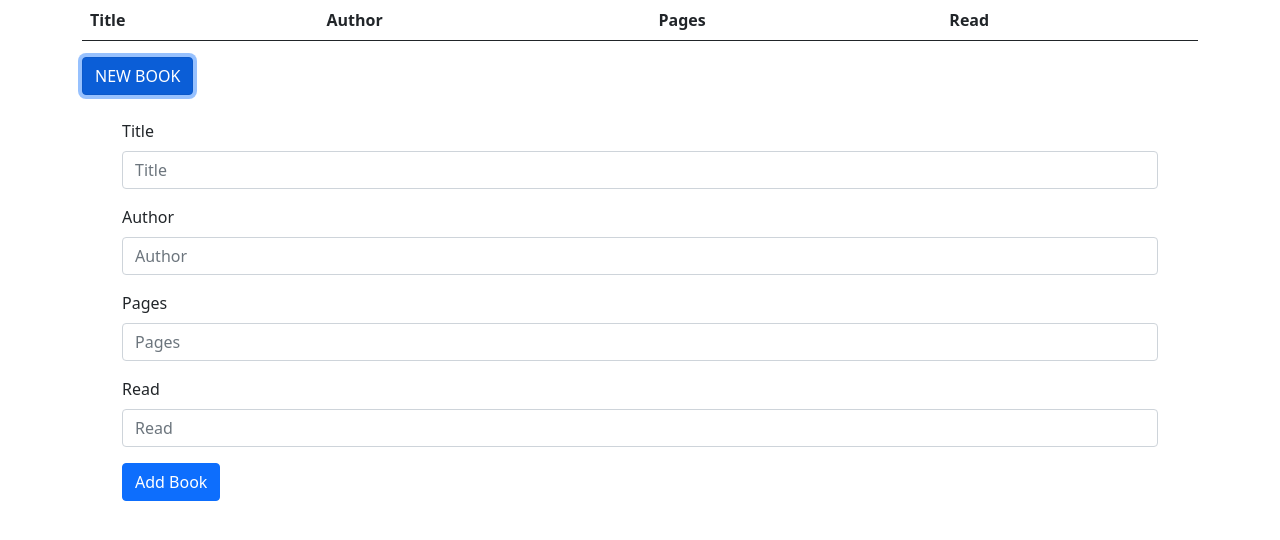
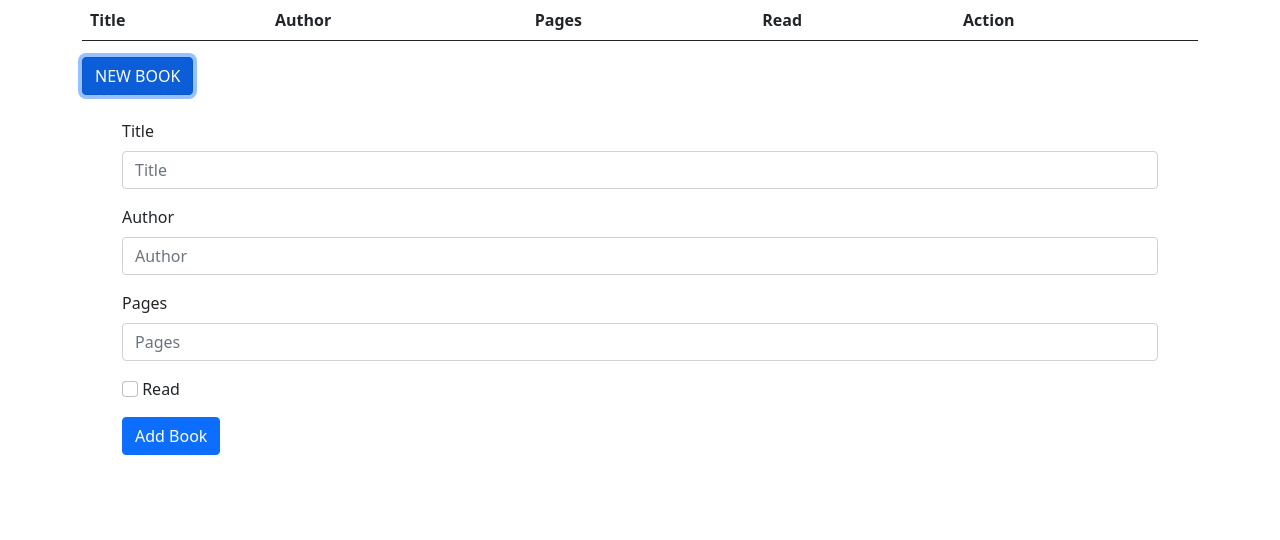
Before and after one commit to AymenBida/My-library-js, a website: page index.html in a window 1280 px wide. Both pictures are taken after a click on the button "NEW BOOK". Drawn offline with nearby package versions, Linux system fonts and the light colour scheme.

Commit message:
Add a checkbox to set status of the book (read or not)

```diff
--- a/assets/js/main.js
+++ b/assets/js/main.js
@@ -85,7 +85,8 @@ const addNewBook = () => {
   const bookTitle = document.getElementById('Title').value;
   const bookAuthor = document.getElementById('Author').value;
   const bookPages = document.getElementById('Pages').value;
-  const bookRead = document.getElementById('Read').value;
+  let bookRead = document.getElementById('Read');
+  bookRead = (bookRead.checked) ? 'Read' : 'Not Read';
   const arr = [];
   arr.push(bookTitle, bookAuthor, bookPages, bookRead);
   addBookToLibrary(bookTitle, bookAuthor, bookPages, bookRead);
--- a/index.html
+++ b/index.html
@@ -20,6 +20,7 @@
           <th>Author</th>
           <th>Pages</th>
           <th>Read</th>
+          <th>Action</th>
         </tr>
       </thead>
       <tbody class="myTable">
@@ -43,8 +44,8 @@
         <input type="number" class="form-control" id="Pages" placeholder="Pages">
       </div>
       <div class="col-12">
-        <label for="inputAddress2" class="form-label">Read</label>
-        <input type="text" class="form-control" id="Read" placeholder="Read">
+        <input type="checkbox" class="form-check-input" name= "read" id="Read" placeholder="Read">
+        <label for="Read" class="form-check-label">Read</label>
       </div>
       <div class="col-12">
         <button class="btn btn-primary submit-book">Add Book</button>
```
